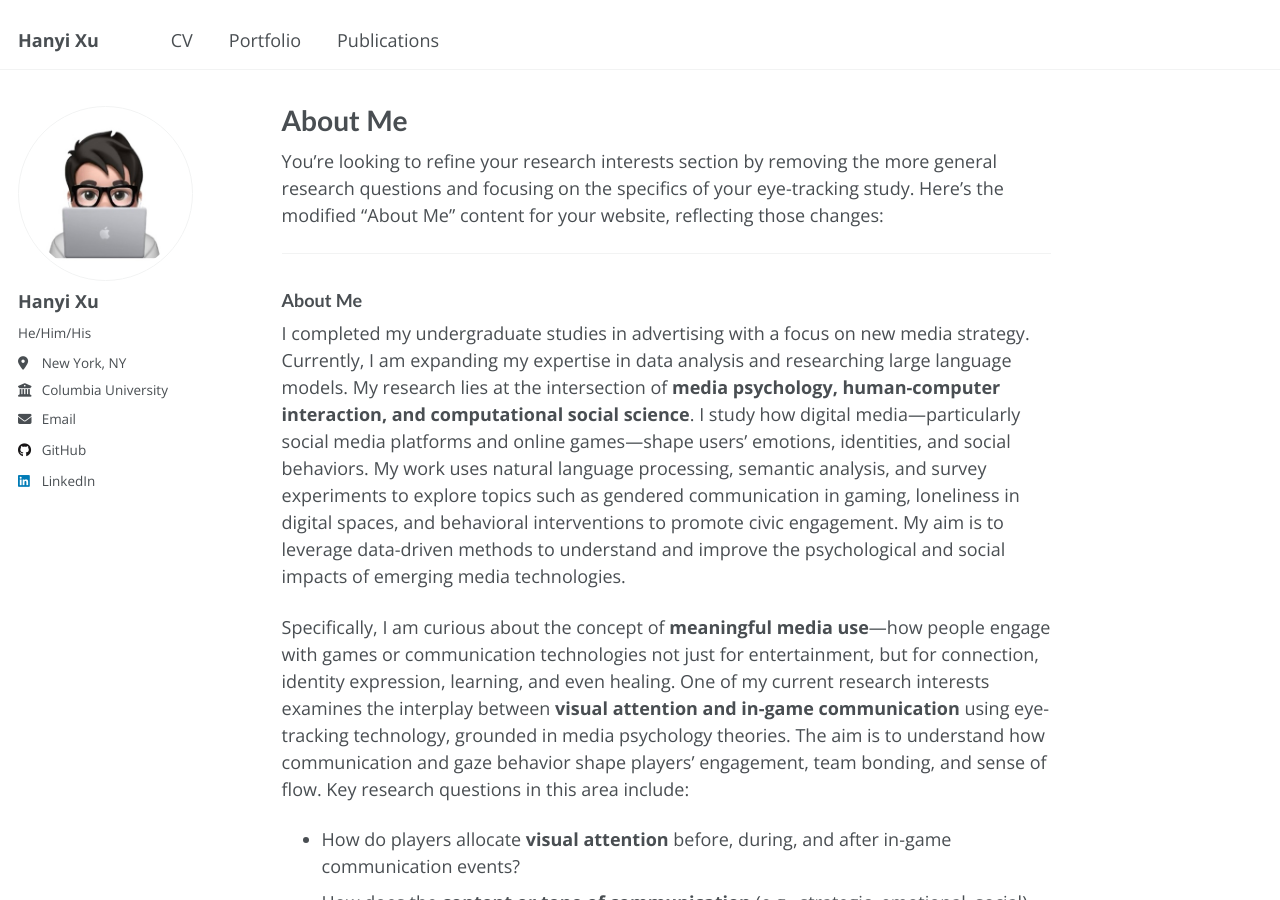
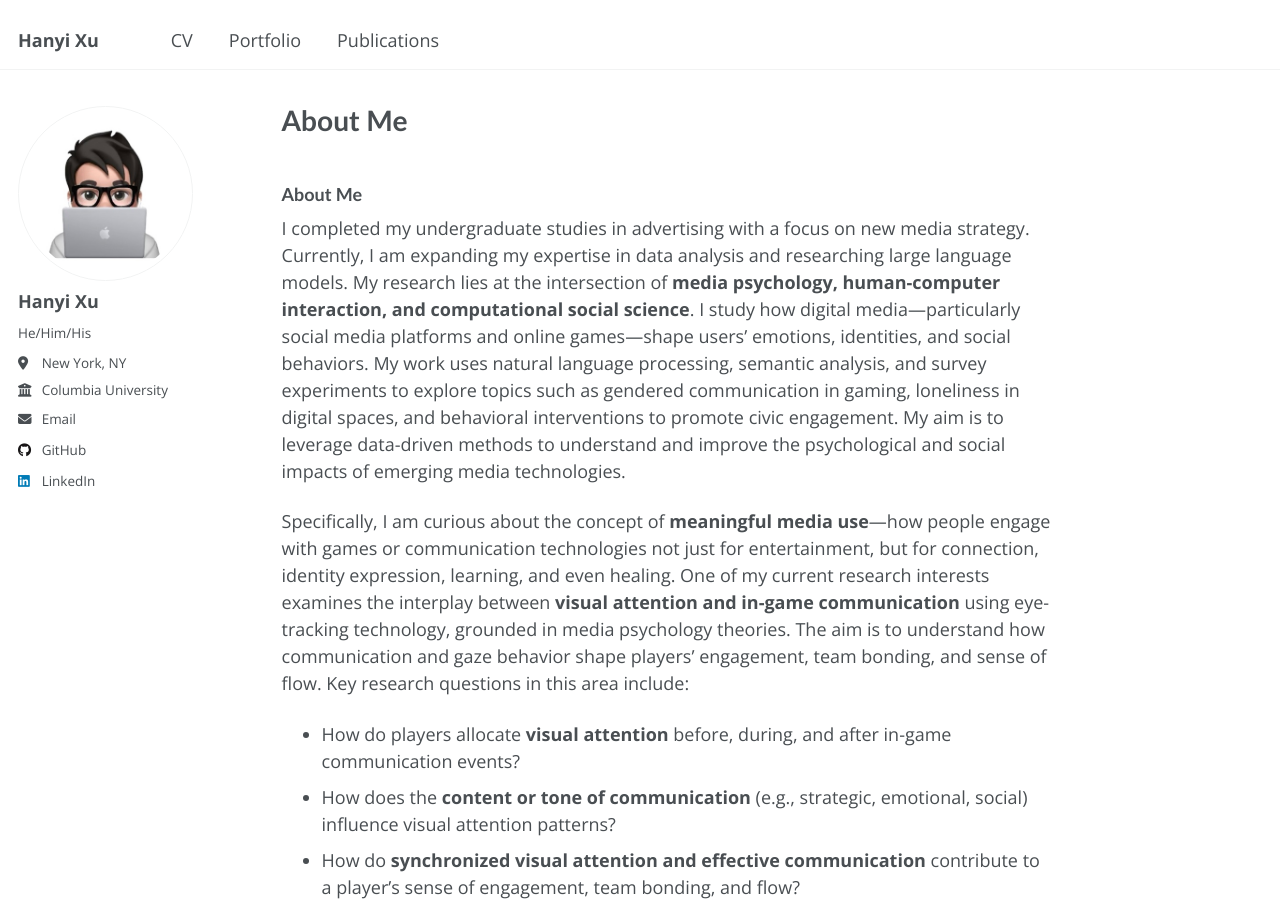
Before and after one commit to hanyixu/hanyixu.github.io, a Jekyll site: the page built from _pages/about.md, in a window 1280 px wide and 900 px high. Built offline with Jekyll 4.4.1, drawn with Linux system fonts in a browser that asks for light colours.

Commit message:
Update about.md

```diff
--- a/_pages/about.md
+++ b/_pages/about.md
@@ -7,10 +7,6 @@ redirect_from:
   - /about/
   - /about.html
 ---
-You're looking to refine your research interests section by removing the more general research questions and focusing on the specifics of your eye-tracking study. Here's the modified "About Me" content for your website, reflecting those changes:
-
----
-
 ### About Me
 
 I completed my undergraduate studies in advertising with a focus on new media strategy. Currently, I am expanding my expertise in data analysis and researching large language models. My research lies at the intersection of **media psychology, human-computer interaction, and computational social science**. I study how digital media—particularly social media platforms and online games—shape users’ emotions, identities, and social behaviors. My work uses natural language processing, semantic analysis, and survey experiments to explore topics such as gendered communication in gaming, loneliness in digital spaces, and behavioral interventions to promote civic engagement. My aim is to leverage data-driven methods to understand and improve the psychological and social impacts of emerging media technologies.
```
